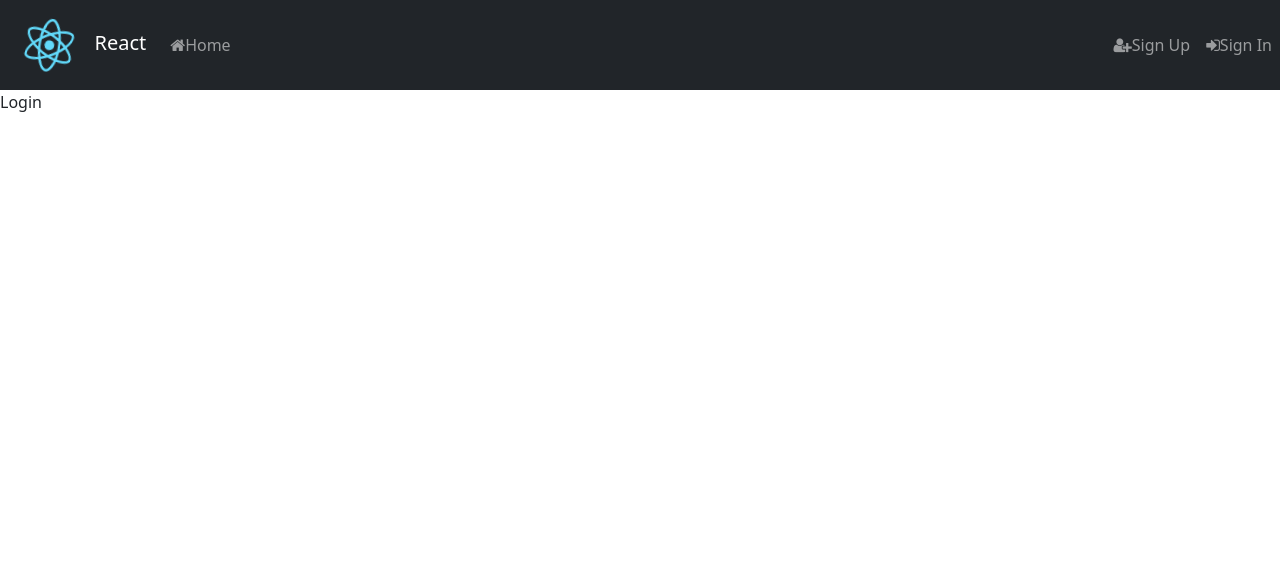
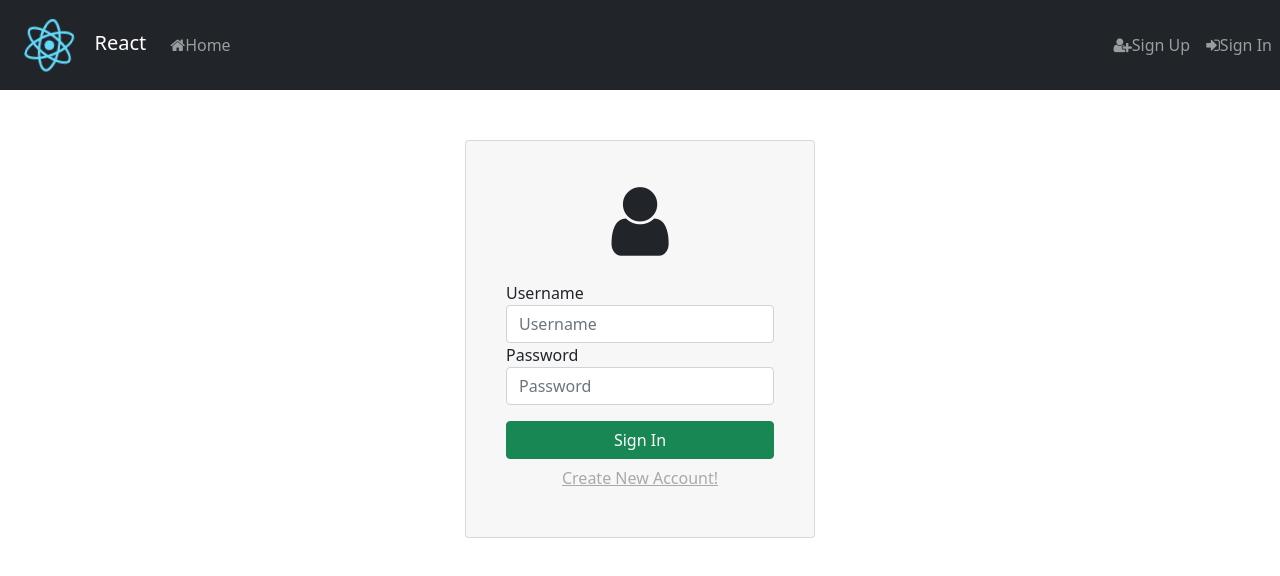
Before and after one commit to BennyLouie/calendar-activities-app, a React (Create React App) app: page / in a window 1280 px wide. Shown: the top 576 px of the page. Built offline with nearby package versions, Linux system fonts and the light colour scheme.

Commit message:
updated login

```diff
--- /dev/null
+++ b/src/pages/login/LoginPage.css
@@ -0,0 +1,16 @@
+.form-container .custom-card {
+    width: 350px;
+    max-width: 100%;
+    padding: 40px;
+    background-color: #f7f7f7;
+    margin: 50px auto 25px;
+}
+
+.form-container .header-container {
+    text-align: center;
+    margin-bottom: 20px;
+}
+
+.form-container .header-container i {
+    font-size: 80px;
+}
--- a/src/pages/login/LoginPage.jsx
+++ b/src/pages/login/LoginPage.jsx
@@ -1,14 +1,118 @@
 import {Component} from 'react';
+import { Link } from 'react-router-dom';
+import { User } from '../../models/user';
+import UserService from '../../services/user.service';
+import './LoginPage.css';
 
 class LoginPage extends Component {
     constructor(props) {
         super(props);
+
+        if (UserService.currentUserValue) {
+            this.props.history.push('/profile');
+            return;
+        }
+
+        this.state = {
+            user: new User('', ''),
+            submitted: false,
+            loading: false,
+            errorMessage: ''
+        }
     };
 
+    //e: Event has value, name fields => <Input value="" name=""/>
+    handleChange(e) {
+        const {name, value} = e.target;
+        const {user} = this.state;
+
+        //E.g. <Input value="abc" name="username"/> => user[username] = abc
+        user[name] = value;
+        this.setState({user: user});
+    }
+
+    handleLogin(e) {
+        e.preventDefault();
+        this.setState({submitted: true}); //form is submitted
+        const {user} = this.state;
+
+        //Validation
+        if (!user.username || !user.password) {
+            return;
+        }
+
+        this.setState({loading: true}); //Operation has started, please wait...
+
+        UserService.login(user)
+        .then(data => {
+            //Operation completed successfully
+            this.props.history.push('/profile');
+        }, error => {
+            console.log(error);
+            this.setState({
+                errorMessage: "Username or Password is invalid.",
+                loading: false
+            });
+        })
+    }
+
     render() {
+        const {errorMessage, submitted, user, loading} = this.state;
         return(
-            <div>
-                Login
+            <div className="form-container">
+                <div className="card custom-card">
+                    <div className="header-container">
+                        <i className="fa fa-user"/>
+                    </div>
+
+                    {errorMessage &&
+                    <div className="alert alert-danger">
+                        {errorMessage}
+                    </div>
+                    }
+
+                    <form onSubmit={(e) => this.handleLogin(e)}
+                          noValidate
+                          className={submitted ? 'was-validated' : ''}
+                    >
+                        <div className="form-group">
+                            <label htmlFor="username">Username</label>
+                            <input type="text"
+                                   className="form-control"
+                                   name="username"
+                                   required
+                                   placeholder='Username'
+                                   value={user.username}
+                                   onChange={(e => this.handleChange(e))}/>
+                            <div className="invalid-feedback">
+                                A valid username is required.
+                            </div>
+                        </div>
+
+                        <div className="form-group">
+                            <label htmlFor="username">Password</label>
+                            <input type="text"
+                                   className="form-control"
+                                   name="password"
+                                   required
+                                   placeholder='Password'
+                                   value={user.password}
+                                   onChange={(e => this.handleChange(e))}/>
+                            <div className="invalid-feedback">
+                                Password is required.
+                            </div>
+                        </div>
+
+                        <button className="btn btn-success w-100 mt-3"
+                                disabled={loading}>
+                                    Sign In
+                        </button>
+                    </form>
+
+                    <Link to="/register" className="btn btn-link" style={{color: 'darkgray'}}>
+                        Create New Account!
+                    </Link>
+                </div>
             </div>
         );
     }
```
